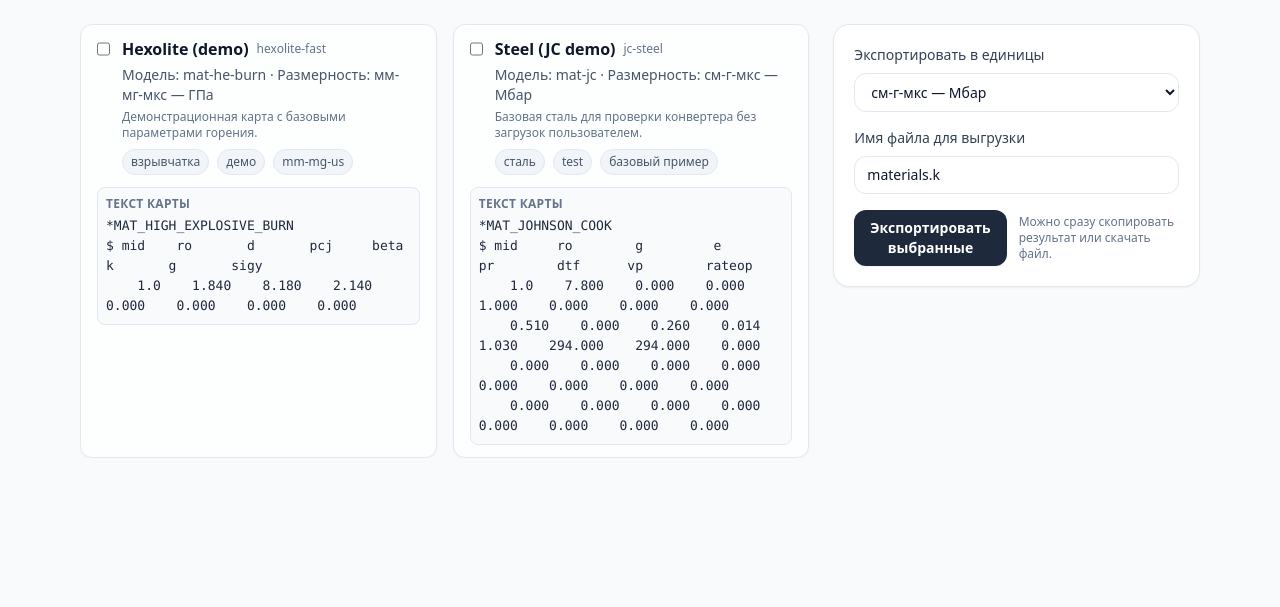
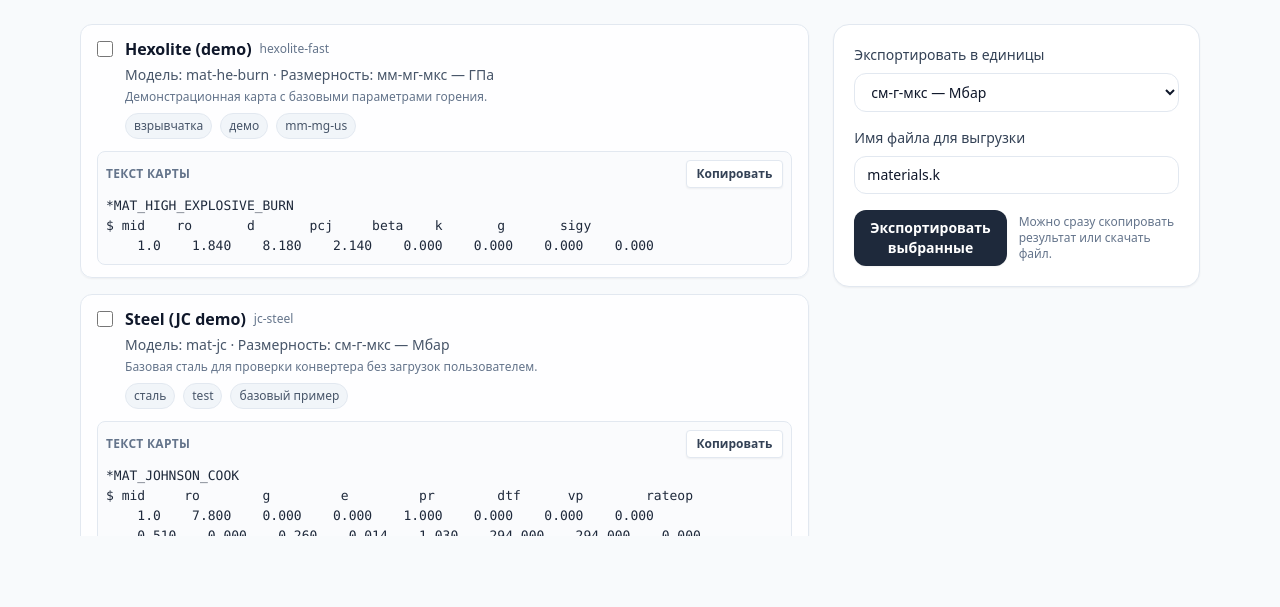
Before and after one commit to sabbraxcaddabra/kunit, a Flask app: page /materials in a window 1280 px wide. Shown: the part 154-761 px from the top of the page. Run offline with Flask 3, Linux system fonts and the light colour scheme; some libraries are stand-ins or nearby versions.

Commit message:
feat(web): stack material cards and add copy

```diff
--- a/kunit/web/templates/materials.html
+++ b/kunit/web/templates/materials.html
@@ -26,7 +26,7 @@
 
       <form method="post" action="/materials/export" class="space-y-5">
         <div class="grid lg:grid-cols-[2fr_1fr] gap-5 items-start">
-          <div class="grid sm:grid-cols-2 gap-4 max-h-[32rem] overflow-y-auto pr-1">
+          <div class="space-y-4 max-h-[32rem] overflow-y-auto pr-1">
             {% for m in materials %}
               <label class="flex flex-col gap-3 rounded-xl border border-slate-200 px-4 py-3 bg-white/80 hover:border-sky-300 shadow-sm">
                 <div class="flex items-start gap-3">
@@ -49,9 +49,12 @@
                     {% endif %}
                   </div>
                 </div>
-                <div class="rounded-lg border border-slate-200 bg-slate-50/70 p-2">
-                  <p class="text-xs uppercase tracking-wide text-slate-500 font-semibold mb-1">Текст карты</p>
-                  <pre class="text-[13px] leading-5 font-mono text-slate-800 whitespace-pre-wrap">{{ m.payload }}</pre>
+                <div class="rounded-lg border border-slate-200 bg-slate-50/70 p-2 space-y-2">
+                  <div class="flex items-center justify-between gap-3">
+                    <p class="text-xs uppercase tracking-wide text-slate-500 font-semibold">Текст карты</p>
+                    <button type="button" class="inline-flex items-center justify-center rounded border border-slate-200 bg-white px-2.5 py-1 text-[12px] font-semibold text-slate-700 shadow-sm hover:border-sky-300 focus-visible:outline focus-visible:outline-2 focus-visible:outline-offset-2 focus-visible:outline-sky-500" data-copy-target="material-payload-{{ loop.index }}">Копировать</button>
+                  </div>
+                  <pre id="material-payload-{{ loop.index }}" class="text-[13px] leading-5 font-mono text-slate-800 whitespace-pre-wrap">{{ m.payload }}</pre>
                 </div>
               </label>
             {% endfor %}
@@ -110,6 +113,34 @@
           target.select();
           document.execCommand('copy');
         });
+
+        const cardCopyButtons = document.querySelectorAll('[data-copy-target]');
+        cardCopyButtons.forEach((btn) => {
+          btn.addEventListener('click', async () => {
+            const targetId = btn.getAttribute('data-copy-target');
+            const target = targetId ? document.getElementById(targetId) : null;
+            if (!target) return;
+            const text = target.textContent || '';
+            try {
+              if (navigator.clipboard?.writeText) {
+                await navigator.clipboard.writeText(text);
+                return;
+              }
+            } catch (err) {
+              console.warn('clipboard write failed', err);
+            }
+
+            const helper = document.createElement('textarea');
+            helper.value = text;
+            helper.setAttribute('readonly', 'true');
+            helper.style.position = 'absolute';
+            helper.style.left = '-9999px';
+            document.body.appendChild(helper);
+            helper.select();
+            document.execCommand('copy');
+            document.body.removeChild(helper);
+          });
+        });
       })();
     </script>
   </body>
```
